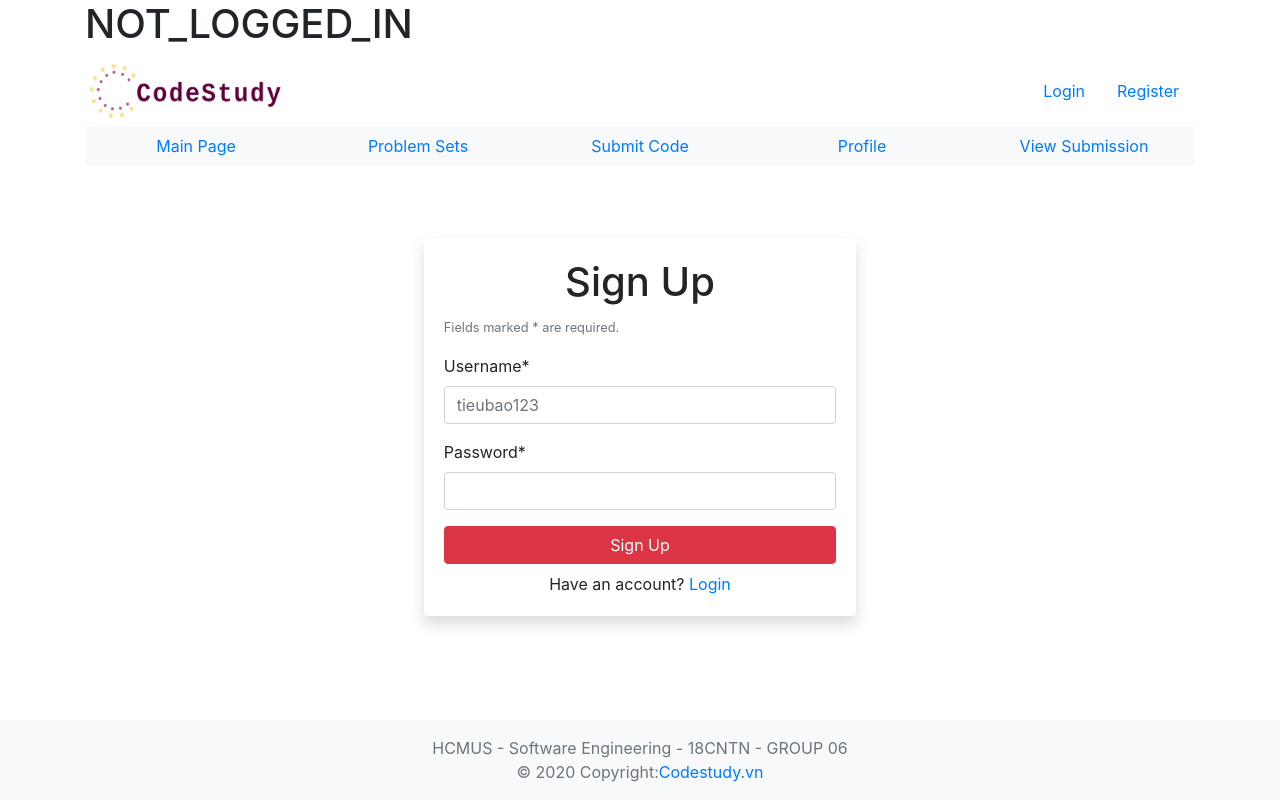
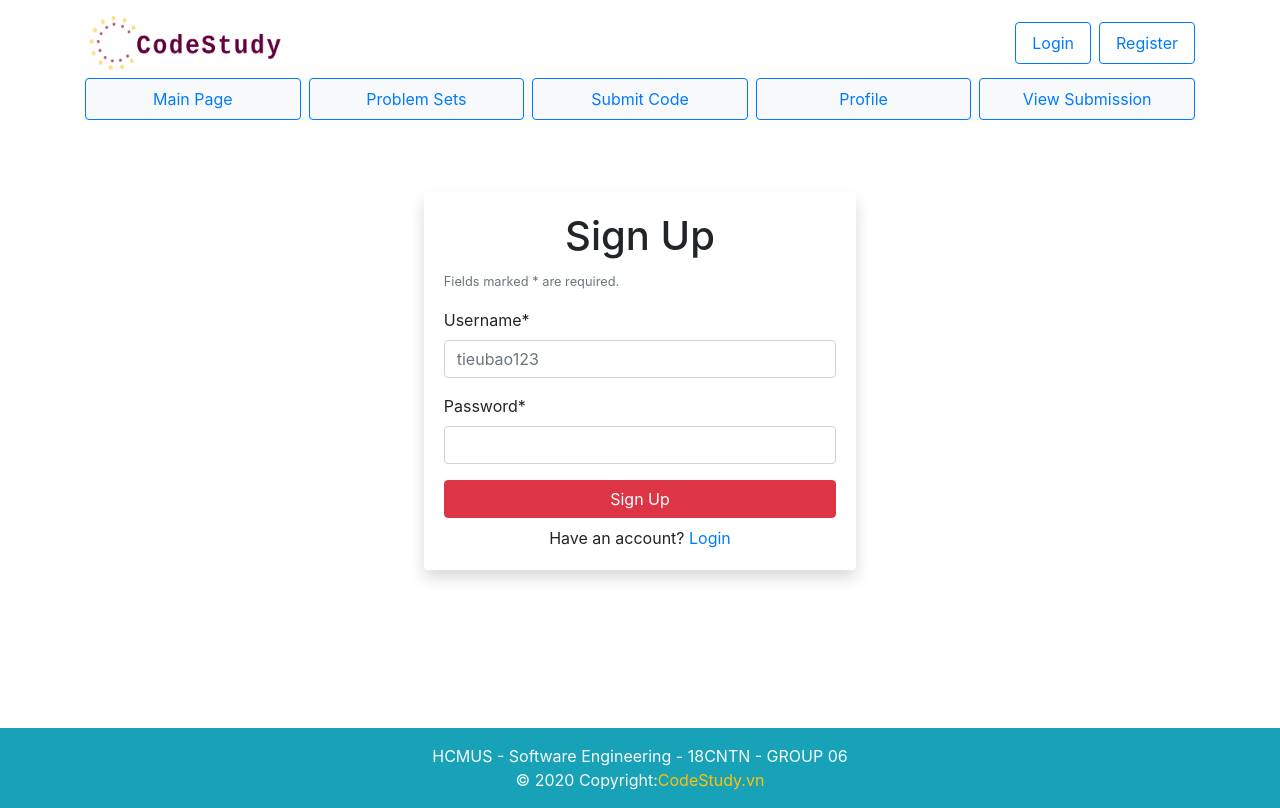
Before and after one commit to tieubaovi0217/HCMUS-Codestudy-Group06, a React (Create React App) app: page /register in a window 1280 px wide. Built offline with nearby package versions, Linux system fonts and the light colour scheme; the HTML template or start-up script is replaced by a standard one.

Commit message:
fix login/register

```diff
--- a/src/App.js
+++ b/src/App.js
@@ -106,7 +106,7 @@ class App extends Component {
     return (
     <BrowserRouter style={{ height: "100vh" }}>
       <div className="container">
-      <h1>{this.state.loggedInStatus}</h1>
+      {/* <h1>{this.state.loggedInStatus}</h1> */}
           {/* BEGIN OF NAVBAR  */}
           <div>
             <div className="mt-2 d-flex align-items-center">
@@ -114,29 +114,29 @@ class App extends Component {
                 <img src={logo} width="200" height="60" alt="logo" />
               </Link>
 
-              <NavLink exact to={this.state.link1} className="nav-link">
+              <NavLink exact to={this.state.link1} className="nav-link border border-primary rounded mr-2">
                 {this.state.button1}
               </NavLink>
 
-              <NavLink exact to={this.state.link2} className="nav-link" onClick={this.handleOnClickButton2}>
+              <NavLink exact to={this.state.link2} className="nav-link border border-primary rounded" onClick={this.handleOnClickButton2}>
                 {this.state.button2}
               </NavLink>
             </div>
 
             <nav className="nav nav-pills nav-justified bg-light ">
-              <NavLink exact to="/" className="nav-link">
+              <NavLink exact to="/" className="nav-link border border-primary rounded mr-2">
                 Main Page
               </NavLink>
-              <NavLink exact to="/problemset" className="nav-link">
+              <NavLink exact to="/problemset" className="nav-link border border-primary rounded mr-2">
                 Problem Sets
               </NavLink>
-              <NavLink exact to="/submitcode" className="nav-link">
+              <NavLink exact to="/submitcode" className="nav-link border border-primary rounded mr-2">
                 Submit Code
               </NavLink>
-              <NavLink exact to="/profile" className="nav-link">
+              <NavLink exact to="/profile" className="nav-link border border-primary rounded mr-2">
                 Profile
               </NavLink>
-              <NavLink exact to="/viewsubmission" className="nav-link">
+              <NavLink exact to="/viewsubmission" className="nav-link border border-primary rounded">
                 View Submission
               </NavLink>
             </nav>
@@ -171,7 +171,7 @@ class App extends Component {
 
       </div>
       {/* Footer */}
-      <Footer />
+      <Footer className="bg-success" />
     </BrowserRouter>
     )
   };
--- a/src/components/login.component.js
+++ b/src/components/login.component.js
@@ -18,15 +18,12 @@ export default class Login extends Component {
     this.setState({ loginPassword: event.target.value });
   };
 
-
   onSubmitSignIn = () => {
-
     let { loginUsername, loginPassword } = this.state;
-    if(loginUsername === "") {
+    if (loginUsername === "") {
       alert("Username cannot be empty!");
       return;
-    }
-    else if(loginPassword === "") {
+    } else if (loginPassword === "") {
       alert("Password cannot be empty!");
       return;
     }
@@ -47,13 +44,12 @@ export default class Login extends Component {
 
         localStorage.setItem("isLoggedIn", true);
         now.props.handler(true);
-        now.props.history.push('/profile');
+        now.props.history.push("/profile");
       })
       .catch(function (error) {
         console.log(error);
-        alert("Login failed");
+        alert("Login failed! Invalid username or password!");
       });
-
   };
 
   render() {
--- a/src/components/register.component.js
+++ b/src/components/register.component.js
@@ -90,6 +90,7 @@ export default class Register extends Component {
                       className="form-control"
                       id="exampleInputPassword1"
                       required
+
                     />
                     <div className="invalid-feedback">
                       Please enter a password.
--- a/src/footer.js
+++ b/src/footer.js
@@ -4,12 +4,12 @@ import "./footer.css"
 
 function Footer() {
     return (
-      <div id="footer" className="footer text-center text-lg-start bg-light">
-        <div className="text-center p-3 text-secondary">
+      <div id="footer" className="footer text-center text-lg-start bg-info">
+        <div className="text-center p-3 text-secondary text-light">
           HCMUS - Software Engineering - 18CNTN - GROUP 06
           <br></br>
           © 2020 Copyright:
-          <a className="text-primary " href="/">Codestudy.vn</a>
+          <a className="text-warning" href="/">CodeStudy.vn</a>
         </div>
       </div>
     );
```
Also changed, not shown: 1 other file (tests, documents, lock files or other folders).
